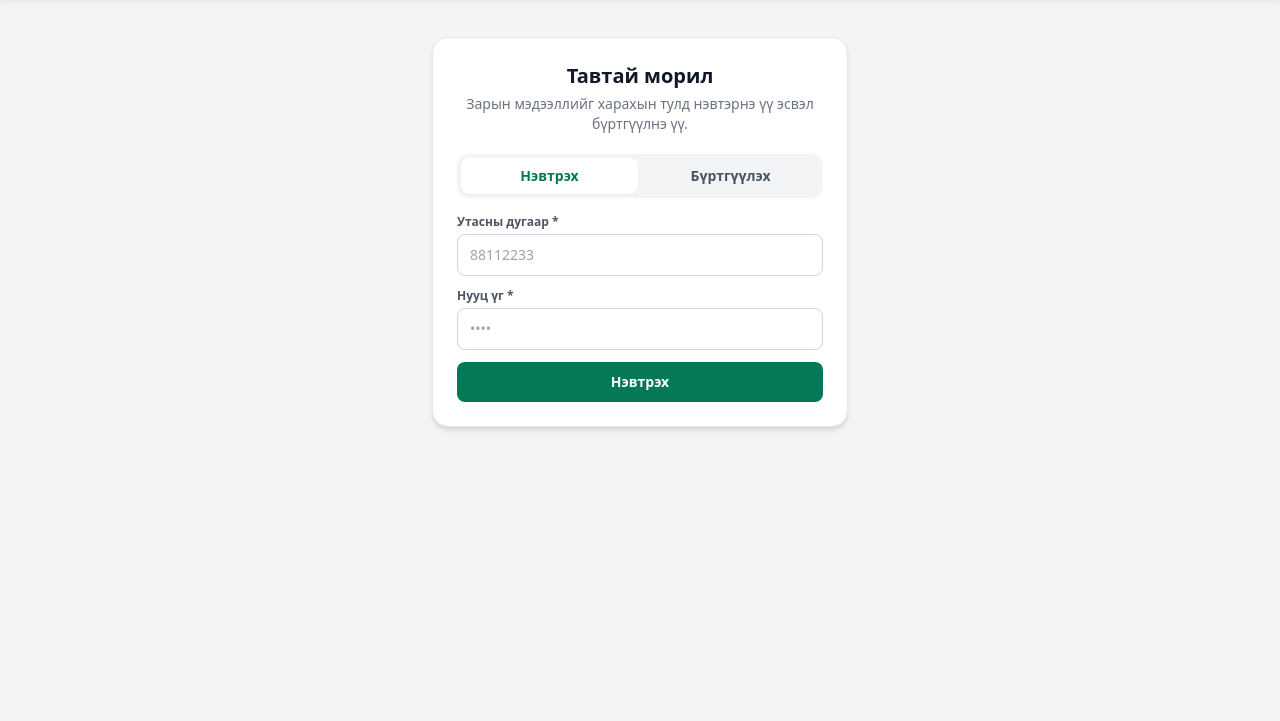
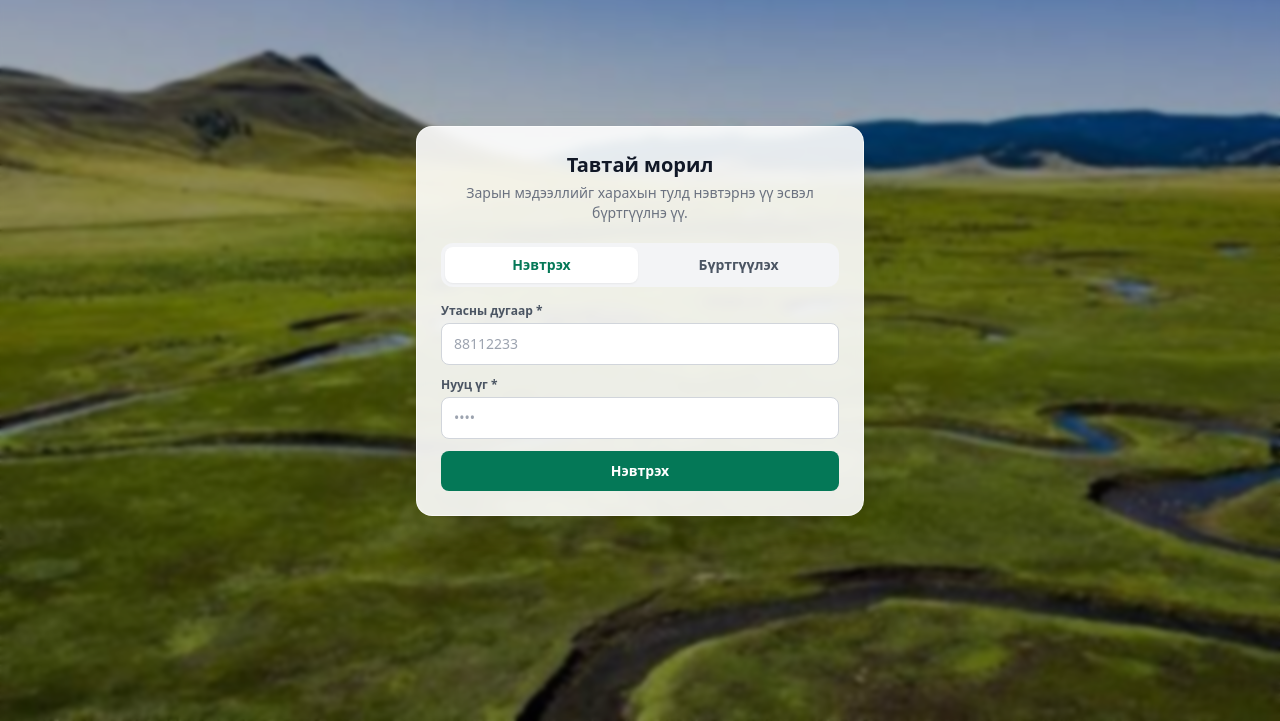
Before and after one commit to ttuuggii303-cloud/Buregkhangai-negdsen-zar, a plain HTML site: page index.html in a window 1280 px wide. Shown: the part 79-800 px from the top of the page. Drawn offline with nearby package versions, Linux system fonts and the light colour scheme.

Commit message:
Add landscape background image to auth gate

```diff
--- a/index.html
+++ b/index.html
@@ -35,8 +35,10 @@
   </header>
 
   <!-- 2. Эхлээд нэвтрэх / бүртгүүлэх дэлгэц (Нэвтрээгүй үед харагдана) -->
-  <section id="authGate" class="max-w-md mx-auto px-4 mt-10">
-    <div class="bg-white rounded-2xl p-6 shadow-md border border-gray-200">
+  <section id="authGate" class="fixed inset-0 flex items-center justify-center px-4 z-20" style="background-image: url('bg.jpg'); background-size: cover; background-position: center;">
+    <!-- Арын дэвсгэр бүдгэрүүлэгч -->
+    <div class="absolute inset-0 bg-black/30 backdrop-blur-[2px]"></div>
+    <div class="relative bg-white/90 backdrop-blur-sm rounded-2xl p-6 shadow-2xl border border-white/60 w-full max-w-md">
       <div class="text-center mb-5">
         <h2 class="text-xl font-bold text-gray-900">Тавтай морил</h2>
         <p class="text-sm text-gray-500 mt-1">Зарын мэдээллийг харахын тулд нэвтэрнэ үү эсвэл бүртгүүлнэ үү.</p>
@@ -93,6 +95,7 @@
         </button>
       </form>
     </div>
+  </div>
   </section>
 
   <!-- 3. Үндсэн мэдээлэл (Зөвхөн нэвтэрсний дараа харагдана) -->
```
Also changed, not shown: bg.jpg (added).
